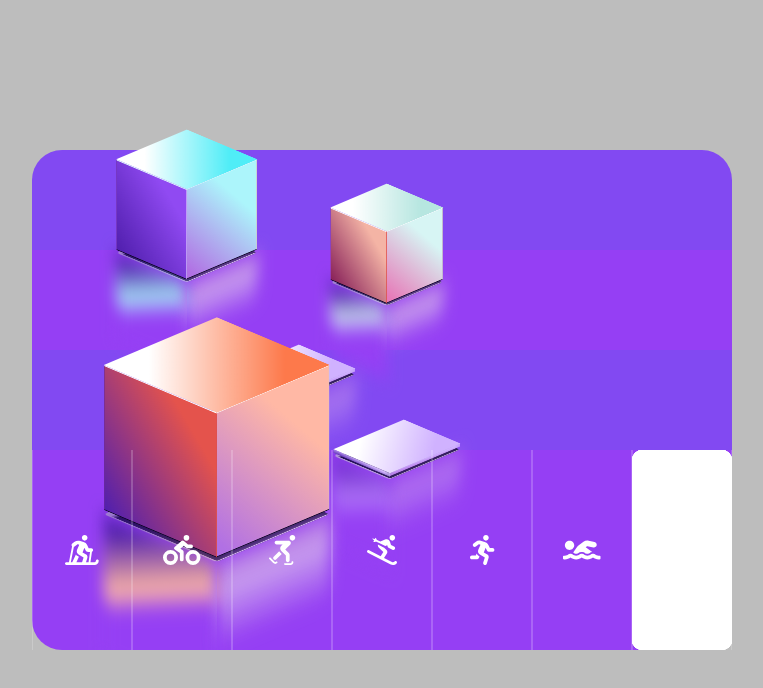
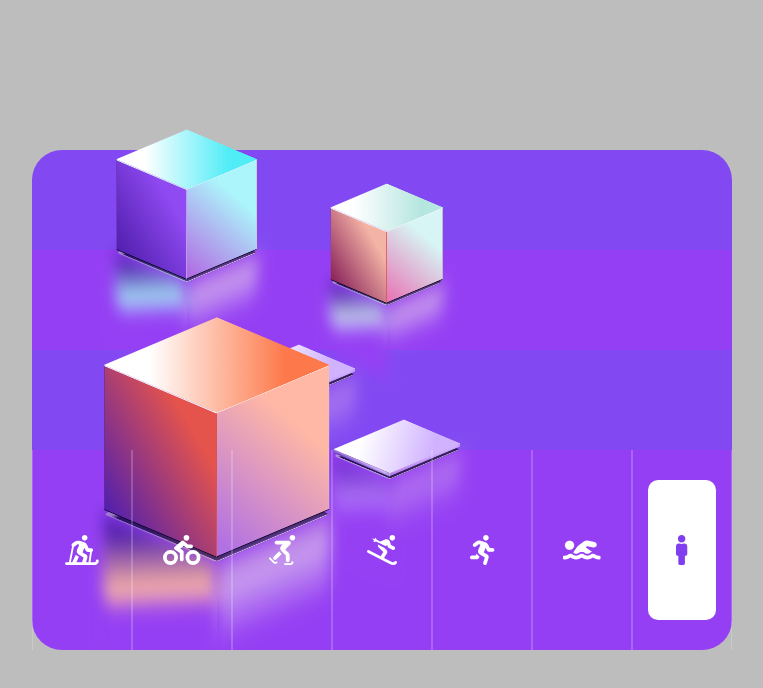
Before and after one commit to marianban/slick-ui-demos, a React (Create React App) app in the folder health-check/: page / in a window 1280 px wide. Shown: the top 688 px of the page, without its empty margins (258-1021 px from the left). Built offline with nearby package versions, Linux system fonts and the light colour scheme.

Commit message:
menu animation

```diff
--- a/health-check/package.json
+++ b/health-check/package.json
@@ -7,9 +7,11 @@
     "@testing-library/jest-dom": "^4.2.4",
     "@testing-library/react": "^9.4.0",
     "@testing-library/user-event": "^7.2.1",
+    "classnames": "^2.2.6",
     "react": "^16.12.0",
     "react-dom": "^16.12.0",
-    "react-scripts": "3.3.1"
+    "react-scripts": "3.3.1",
+    "uuid": "^7.0.2"
   },
   "scripts": {
     "start": "react-scripts start",
--- a/health-check/src/Menu.js
+++ b/health-check/src/Menu.js
@@ -1,8 +1,10 @@
 import React, { useState, useRef, useEffect } from 'react';
+import { v4 } from 'uuid';
+import classNames from 'classnames';
 import './Menu.scss';
 
 export const Menu = props => {
-  const it = name => ({ className: `fas fa-${name}` });
+  const it = name => ({ className: `fas fa-${name}`, id: v4() });
   const [items, setItems] = useState([
     it('male'),
     it('swimmer'),
@@ -13,8 +15,11 @@ export const Menu = props => {
     it('skiing-nordic')
   ]);
   const menu = useRef();
+  const [clicked, setClicked] = useState(0);
   const selectItem = index => {
-    setItems(items => [...items, ...items.slice(0, index)]);
+    const newItems = items.map(v => ({ ...v, id: v4() }));
+    setItems(items => [...newItems, ...items.slice(0, index)]);
+    setClicked(newItems[index].id);
   };
 
   useEffect(() => {
@@ -33,6 +38,7 @@ export const Menu = props => {
       const animation = menu.current.animate(slideAnimation, slideTiming);
 
       animation.onfinish = function() {
+        setClicked(null);
         setItems(items.slice(shiftBy));
       };
     }
@@ -43,13 +49,15 @@ export const Menu = props => {
       {items.map((item, i) => (
         <>
           <li
-            className="menu-item"
-            key={`${item.className}-${i}`}
+            className={classNames('menu-item', {
+              'menu-item-active': i === 0,
+              'menu-item-clicked': clicked === item.id
+            })}
+            key={`${item.id}`}
             onClick={() => selectItem(i)}
           >
-            <li className={item.className}></li>
+            <i className={item.className}></i>
           </li>
-          <li className="menu-item-active"></li>
         </>
       ))}
     </menu>
--- a/health-check/src/Menu.scss
+++ b/health-check/src/Menu.scss
@@ -1,4 +1,5 @@
 .menu {
+  --duration: 250ms;
   --item-width: calc((100%) / 7);
   width: 100%;
   height: var(--menu-height);
@@ -15,25 +16,75 @@
   // transition: transform 500ms ease-out;
   // transform: translateX(calc(var(--item-width) * -7));
   &-item {
-    display: flex;
+    display: grid;
+    grid-template: 1fr / 1fr;
     align-items: center;
     justify-content: center;
+    justify-items: center;
     padding: 2rem 0.5rem;
     border-left: 1px solid rgba($color: #fff, $alpha: 0.2);
     border-right: 1px solid rgba($color: #fff, $alpha: 0.2);
     width: var(--item-width);
     flex-shrink: 0;
 
-    &-active {
-      height: 100%;
-      width: var(--item-width);
-      background-color: #fff;
-      color: #803eef;
+    &::before {
+      content: '';
+      margin: 1rem;
+      background-color: transparent;
       border-radius: 1rem;
       display: flex;
       align-items: center;
       justify-content: center;
-      position: absolute;
+      grid-area: 1/1;
+      justify-self: stretch;
+      align-self: stretch;
+      transition: background-color 100ms ease-in-out;
+    }
+
+    svg {
+      grid-area: 1/1;
+    }
+
+    &:hover:not(&-clicked) {
+      &::before {
+        background-color: rgba($color: #fff, $alpha: 0.1);
+      }
+    }
+
+    &-clicked {
+      --color: #fff;
+      --bg-color: transparent;
+      // color: var(--color);
+      color: #fff;
+      animation: animateClick 500ms forwards;
+      animation-timing-function: ease-out;
+
+      &::before {
+        background-color: var(--bg-color) !important;
+        transition: background-color 500ms ease-out;
+      }
+
+      @keyframes animateClick {
+        from {
+          color: #fff;
+          // --color: #fff;
+          // --bg-color: transparent;
+        }
+        to {
+          // --color: #803eef;
+          color: #803eef;
+          --bg-color: #fff;
+          // background-color: #fff;
+        }
+      }
+    }
+
+    &-active {
+      color: #803eef;
+
+      &::before {
+        background-color: #fff;
+      }
     }
   }
 }
```
Also changed, not shown: 1 other file (tests, documents, lock files or other folders).
